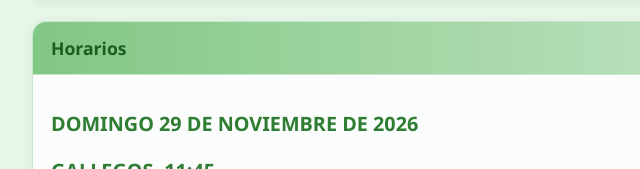
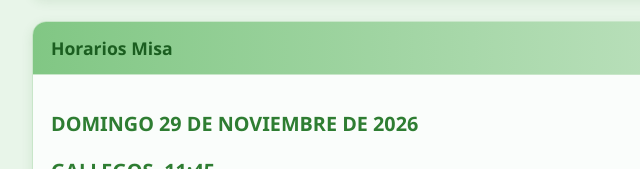
Before and after one commit to parroquia2027/sierra, a plain HTML site: page index.html in a window 1280 px wide. Shown: the part 368-537 px from the top of the page, 208-848 px from the left. Drawn offline with Linux system fonts and the light colour scheme.

Commit message:
Actualizar index.html

```diff
--- a/index.html
+++ b/index.html
@@ -268,7 +268,7 @@
     </div>
 
     <div class="seccion">
-      <div class="seccion-titulo">Horarios</div>
+      <div class="seccion-titulo">Horarios Misa</div>
       <div class="texto-scrollable" id="texto1">Cargando horarios...</div>
     </div>
 
```
